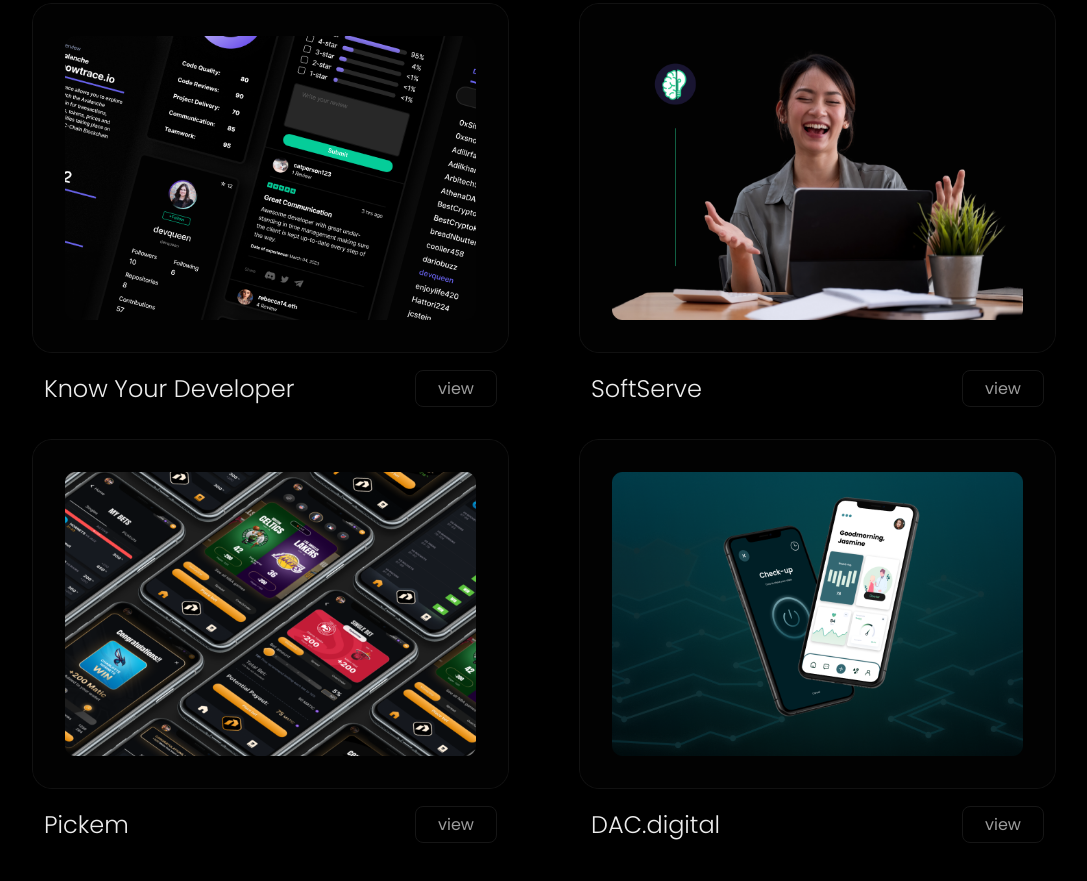
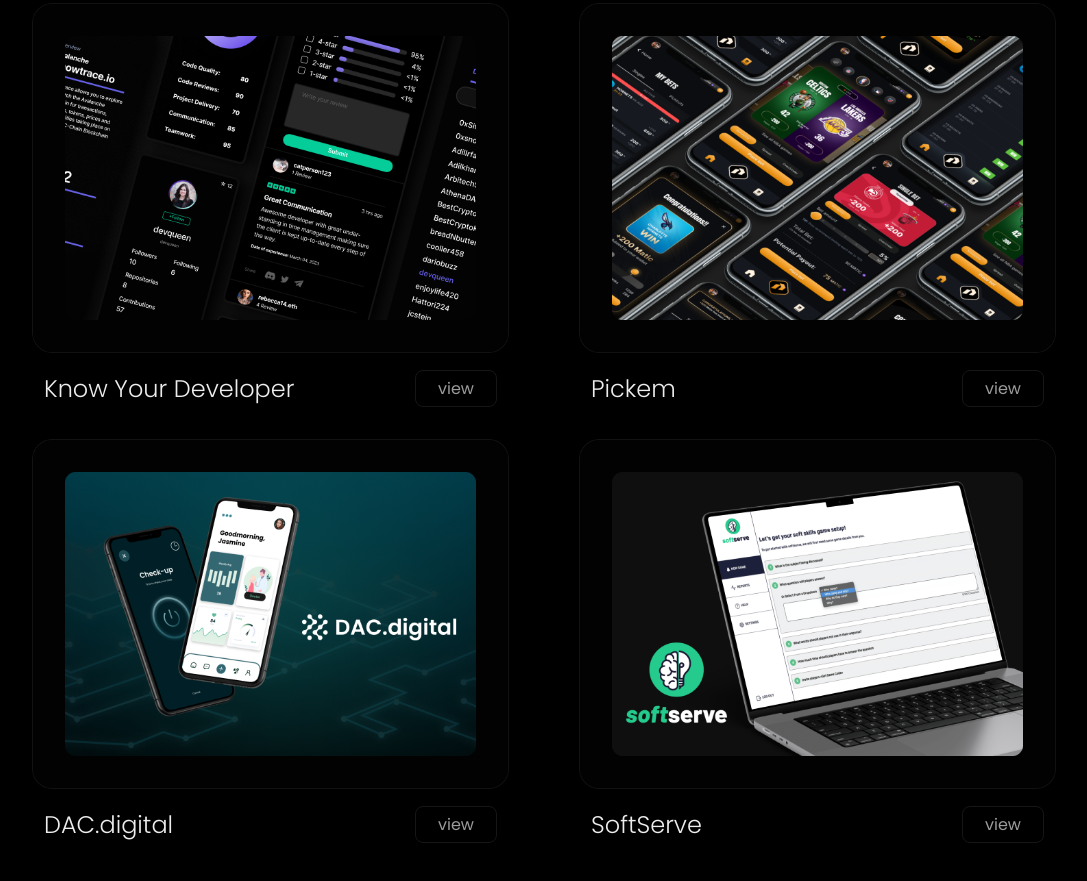
Before and after one commit to jcruzfff/Portfolio, a plain HTML site: page gallery.html in a window 1280 px wide. Shown: the part 1141-2022 px from the top of the page, without its empty margins (96-1183 px from the left). Drawn offline with Linux system fonts and the light colour scheme.

Commit message:
initial commit

```diff
--- a/gallery.html
+++ b/gallery.html
@@ -84,16 +84,7 @@
               <a href="kyd.html" class="button">view</a>
             </div>
           </div>
-          <!-- SoftServe -->
-          <div class="project">
-            <a href="softserve.html"
-              ><img src="/images/softservegalleryimage.png" alt="SoftServe"
-            /></a>
-            <div class="project-info">
-              <span class="title">SoftServe</span>
-              <a href="softserve.html" class="button">view</a>
-            </div>
-          </div>
+
           <!-- Pickem -->
           <div class="project">
             <a href="pickem.html"
@@ -107,11 +98,22 @@
           <!-- Comm3nts -->
           <div class="project">
             <a href="dac.html"
-              ><img src="/images/dacgalleryimage.png" alt="DAC"
+              ><img src="/images/dacgalleryimage1.png" alt="DAC"
             /></a>
             <div class="project-info">
               <span class="title">DAC.digital</span>
               <a href="dac.html" class="button">view</a>
+            </div>
+          </div>
+
+          <!-- SoftServe -->
+          <div class="project">
+            <a href="softserve.html"
+              ><img src="/images/ssmainlogo1.png" alt="SoftServe"
+            /></a>
+            <div class="project-info">
+              <span class="title">SoftServe</span>
+              <a href="softserve.html" class="button">view</a>
             </div>
           </div>
         </div>
```
Also changed, not shown: index.html (+2 -2 lines), images/dacgalleryimage1.png (added), images/ssmainlogo.png (added), images/ssmainlogo1.png (added).
